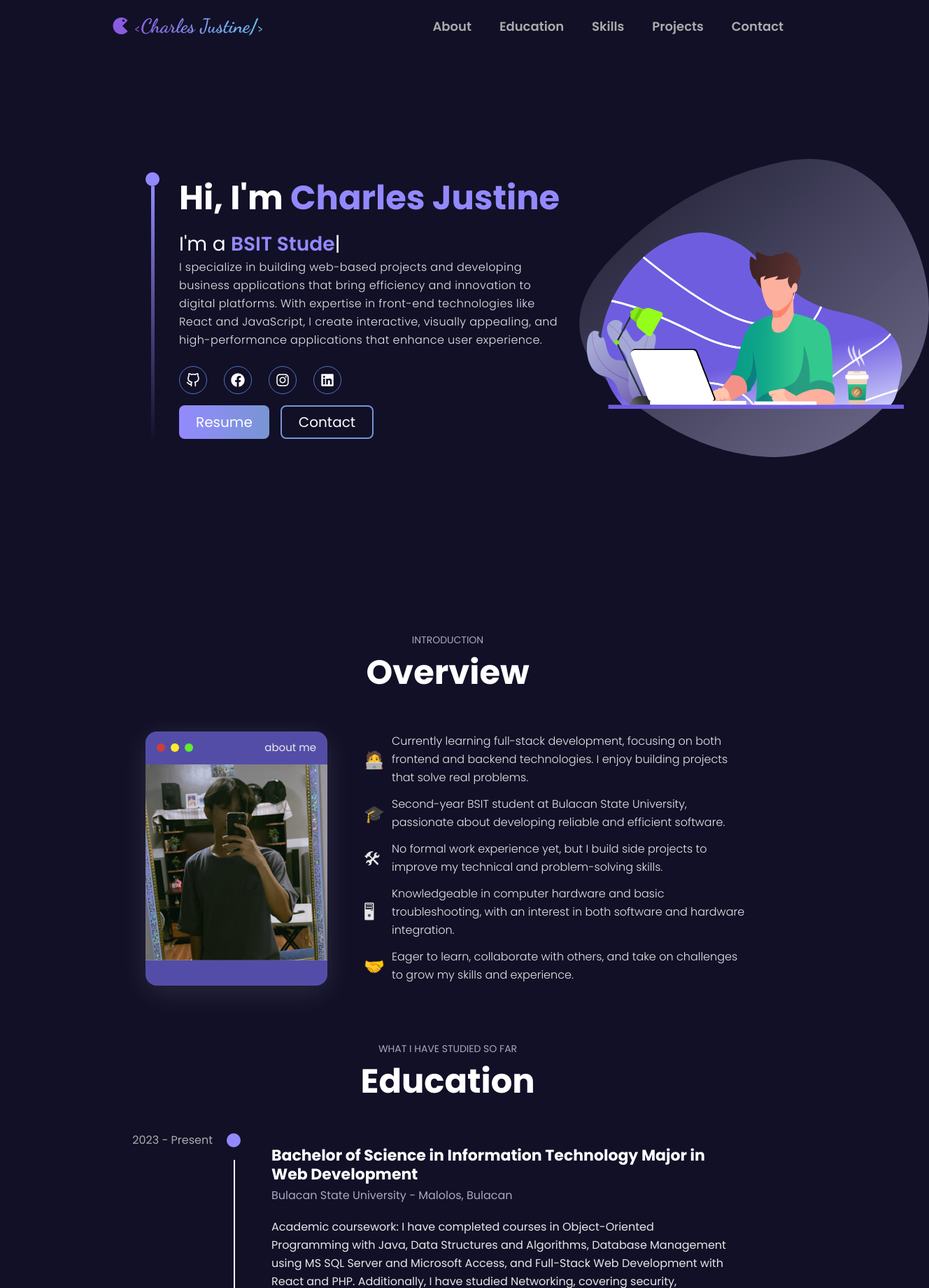
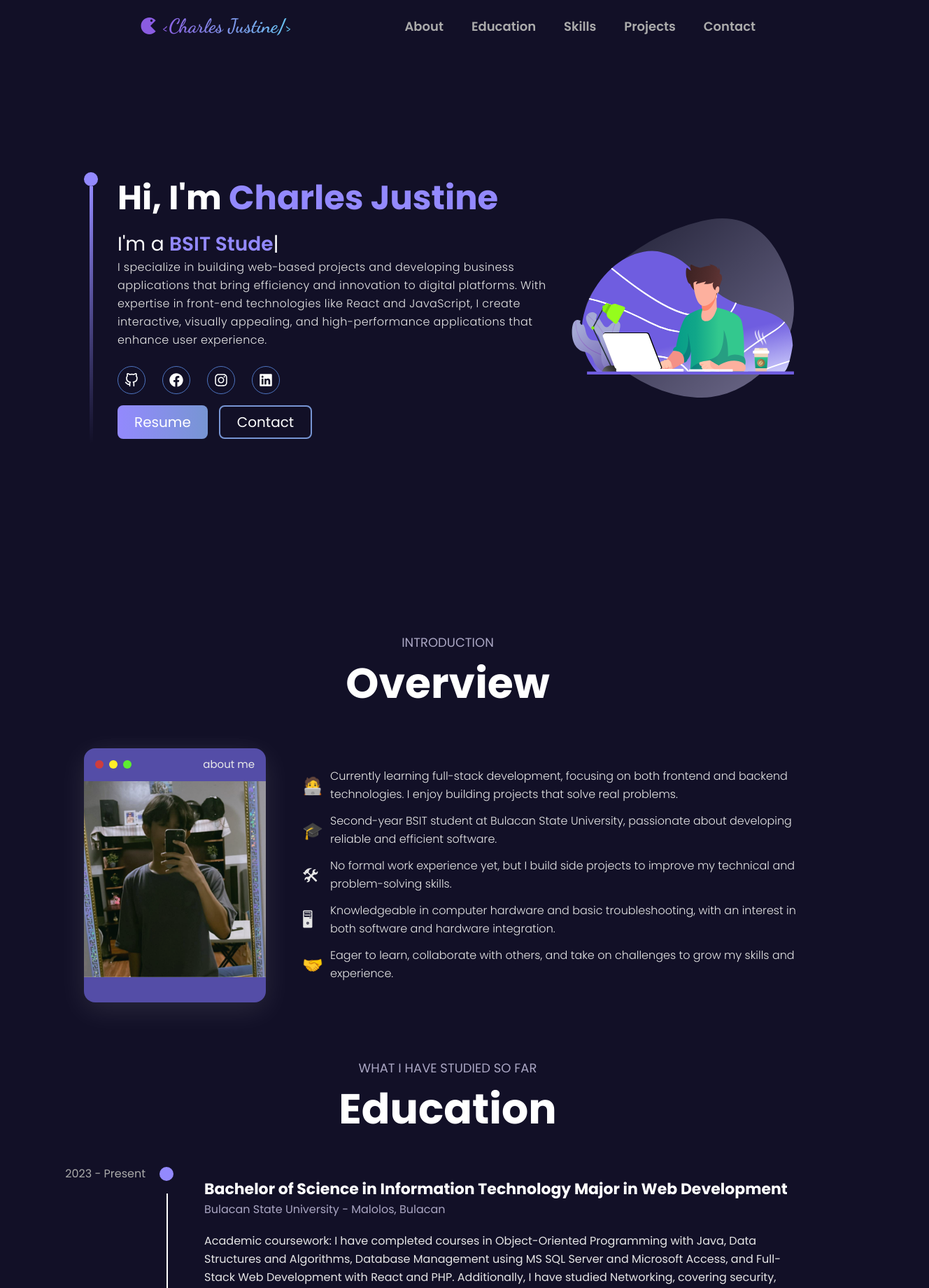
Before and after one commit to selrahcjstn/Portfolio, a React (Vite) app: page / in a window 1280 px wide. Shown: the top 1840 px of the page at 70% size, 1328 px wide, since content can reach past the window. Built offline with nearby package versions, Linux system fonts and the light colour scheme.

Commit message:
Fix w in wider screens

```diff
--- a/src/components/Main.jsx
+++ b/src/components/Main.jsx
@@ -4,7 +4,7 @@ import Education from "./education/Education.jsx";
 
 function Main() {
     return (
-        <main className="text-[15px] space-y-12 md:space-y-0 mx-auto max-w-[1200px] xl:max-w-[1920px] px-7 sm:px-10 md:px-15 lg:px-20 xl:px-52">
+        <main className="text-[15px] space-y-12 md:space-y-0 mx-auto max-w-[1400px] px-7 sm:px-10 md:px-15 lg:px-20 xl:px-30">
             <Home />
             <About />
             <Education />
--- a/src/components/SectionTitle.jsx
+++ b/src/components/SectionTitle.jsx
@@ -1,8 +1,8 @@
 function SectionTitle({ title, titleDesc }) {
     return (
         <div className="flex flex-col items-center">
-            <p className="text-[#aaa6c3] text-[14px] uppercase">{titleDesc}</p>
-            <h1 className="text-[48px] font-bold capitalize">{title}</h1>
+            <p className="text-[#aaa6c3] text-[14px] xl:text-[18px] uppercase">{titleDesc}</p>
+            <h1 className="text-[45px] xl:text-[60px] font-bold capitalize">{title}</h1>
         </div>
     )
 }
--- a/src/components/about/AboutDescriptions.jsx
+++ b/src/components/about/AboutDescriptions.jsx
@@ -1,6 +1,6 @@
 function AboutDescriptions({ paragraphs }) {
     return (
-        <ul className="h-full max-w-[700px] space-y-3 text-base leading-relaxed lg:m-0 text-[14px] md:text-[16px] font-light  text-[#e6e6e6] md:flex-1 ">
+        <ul className="h-full w-full space-y-3 text-base leading-relaxed lg:m-0 text-[14px] md:text-[16px] font-light  text-[#e6e6e6] md:flex-1 ">
             {paragraphs.map((data, index) => (
                 <li key={index} className="flex items-center justify-start">
                     <span className="mr-2 text-[24px] w-8">{data.emoji}</span>
--- a/src/components/education/TimelineCard.jsx
+++ b/src/components/education/TimelineCard.jsx
@@ -15,7 +15,7 @@ function Timeline() {
                         </div>
                         <div className="flex-1 w-[2px] bg-white mr-2"></div>
                     </div>
-                    <div key={index} className="max-w-[700px] flex-1/2 flex flex-col  p-6 rounded-[6px] space-y-5">
+                    <div key={index} className="w-full flex-1/2 flex flex-col  p-6 rounded-[6px] space-y-5">
 
                         <div className="flex flex-col space-y-1">
 
--- a/src/components/header/Header.jsx
+++ b/src/components/header/Header.jsx
@@ -6,7 +6,7 @@ function Header() {
   const [menuOpen, setMenuOpen] = useState(false);
 
   return ( //121027
-    <header className="inline-flex bg-[#121027] justify-between items-center py-4 px-7 md:px-15 w-full fixed z-50 xl:px-40">
+    <header className="inline-flex bg-[#121027] justify-between items-center py-4 px-7 md:px-15 w-full fixed z-50 lg:px- xl:px-50">
       <Logo />
       <MenuButton menuOpen={menuOpen} setMenuOpen={setMenuOpen} />
       <Navbar menuOpen={menuOpen} setMenuOpen={setMenuOpen} />
--- a/src/components/home/Animation.jsx
+++ b/src/components/home/Animation.jsx
@@ -7,14 +7,14 @@ function Animation({ blob, animation }) {
                 <img
                     src={blob}
                     alt="blob"
-                    className="w-[300px] md:w-[350px] lg:w-[450px] xl:w-[550px] opacity-50"
+                    className="w-[300px] md:w-[350px] lg:w-[300px] opacity-50"
                 />
             </div>
             <div className="flex justify-center mt-[-50px] sm:mt-[-80px]">
                 <Lottie
                     animationData={animation}
                     loop
-                    className="pt-10 w-[250px] md:w-[300px] lg:w-[400px] xl:w-[500px]"
+                    className="pt-10 w-[250px] md:w-[300px] lg:w-[350px]"
                 />
             </div>
         </div>
```
